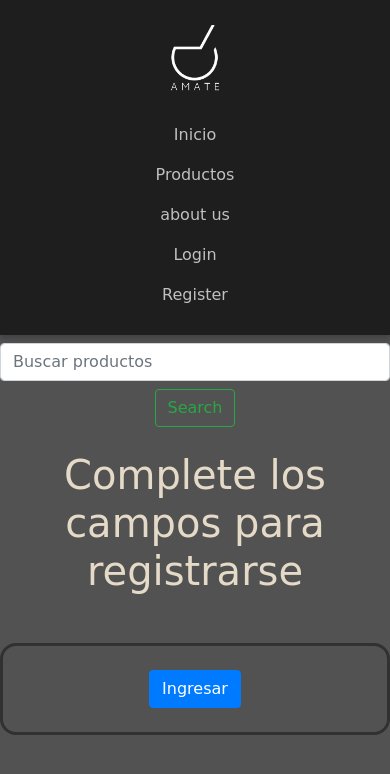
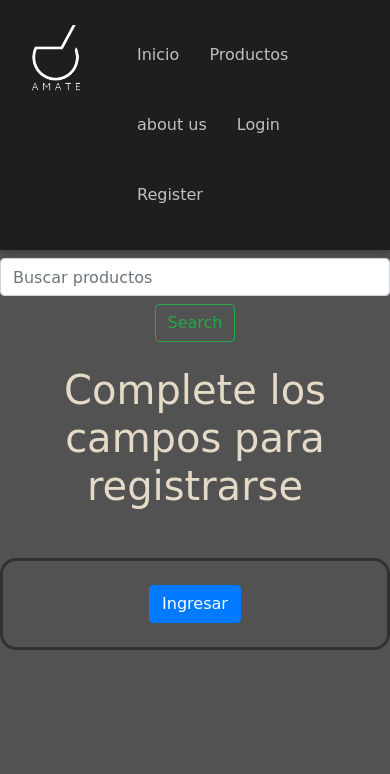
Before and after one commit to juanbaquiroga/amate-, a Django app: template templates/auth/register.html in a window 390 px wide. Shown: the top 774 px of the page. Run offline with Django 4.2, Linux system fonts and the light colour scheme; the template is opened without the code that fills it, so the values that code supplies are empty.

Commit message:
CAMBIOS EN CSS

```diff
--- a/static/css/style.css
+++ b/static/css/style.css
@@ -179,7 +179,7 @@ nav a:hover:after {width: 100%;}
 }
 
 @media screen and (max-width: 660px) {
-header {text-align: center;}
+/* header {text-align: center;}
 .logo-box {
         float: none;
         display: inline-block;
@@ -187,9 +187,9 @@ header {text-align: center;}
 }
 ul {float: none;}
 nav li:first-of-type {margin-left: 0;}
-}
+*/}
 @media screen and (max-width: 550px) {
-nav {overflow: visible;}
+/* nav {overflow: visible;}
 nav li {
     display: block;
     margin: 0;
@@ -198,7 +198,7 @@ nav li {
 }
 nav li:hover {background: rgba(0,0,0,.1);}
 nav a:after {content: none;}
-}
+*/}
 .form-inline{
     display: flex;
     justify-content: center;
--- a/templates/base.html
+++ b/templates/base.html
@@ -6,7 +6,7 @@
     <meta charset="UTF-8">
     <meta http-equiv="X-UA-Compatible" content="IE=edge">
     <meta name="viewport" content="width=device-width, initial-scale=1.0">
-    <link rel="shortcut icon" href="{% static 'img/logos/logo.ico' %}" type="image/x-icon">
+    <link rel="icon" href="{% static 'img/logos/logo.ico' %}" type="image/x-icon">
     <title>
         {% block titulo %}
         {% endblock %}
```
